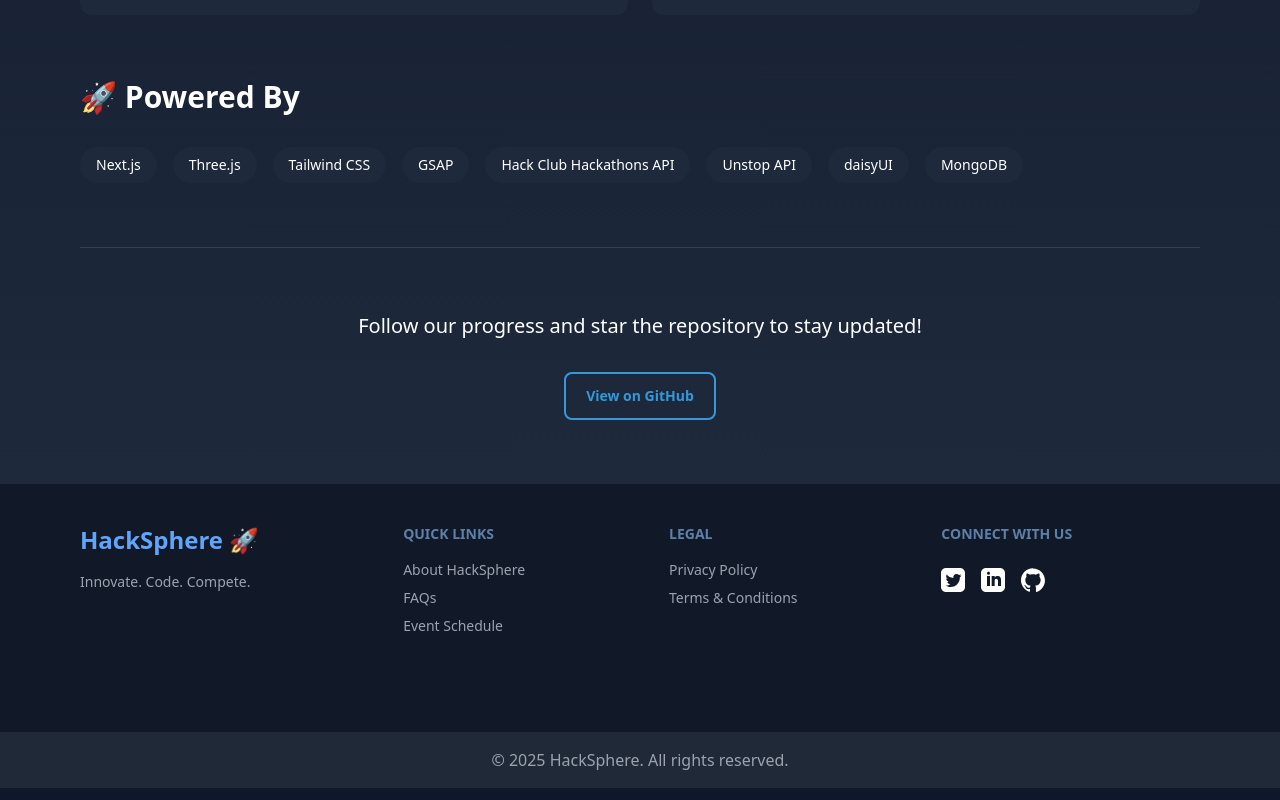
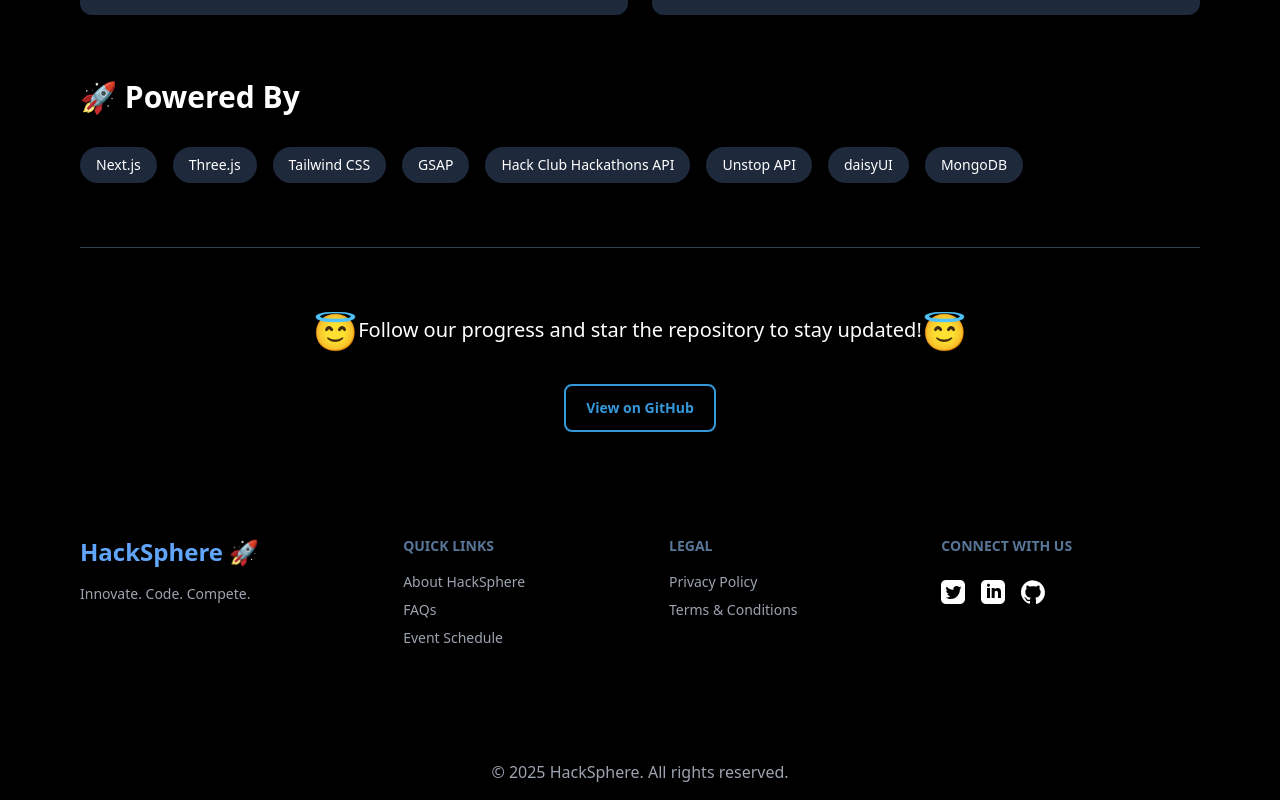
Before and after one commit to sanskar-775/HackSphere, a Next.js app: page /Aboutus in a window 1280 px wide. Shown: the part 971-1771 px from the top of the page. Built offline with nearby package versions, Linux system fonts and the light colour scheme; no server answers.

Commit message:
Dark UI and some miniscule UI changes

```diff
--- a/src/containers/Footer.js
+++ b/src/containers/Footer.js
@@ -2,8 +2,8 @@
 
 function Footer() {
     return (
-        <div>
-            <div className="bg-gray-900 flex justify-center text-white">
+        <div data-theme="black">
+            <div className=" flex justify-center text-white">
                 <footer className="footer pt-10 pb-24 px-4 max-w-6xl text-base-content">
                     <div>
                         <p className="font-bold text-2xl text-blue-400">HackSphere 🚀</p>
@@ -42,7 +42,7 @@
                     </div>
                 </footer>
             </div>
-            <div className="p-4 flex justify-center bg-gray-800">
+            <div className="p-4 flex justify-center">
                 <div className="max-w-5xl text-gray-400">
                     <p>© {new Date().getFullYear()} HackSphere. All rights reserved.</p>
                 </div>
--- a/src/containers/Layout.js
+++ b/src/containers/Layout.js
@@ -26,7 +26,7 @@
 
   return (
     <>
-    <div data-theme="night">
+    <div data-theme="black">
       <Head>
         <meta name="viewport" content="width=device-width, initial-scale=1" />
         <meta property="og:image" content="/cover-pic.png" />
--- a/src/containers/Navlinks.js
+++ b/src/containers/Navlinks.js
@@ -24,11 +24,27 @@
     }
   };
 
+  const handleHostClick = (e) => {
+    if (!session) {
+      e.preventDefault();
+      // In your handleEventsClick function
+toast.error('Please login to Host an event!', {
+    position: "bottom-right",
+    autoClose: 2000,
+    hideProgressBar: false,
+    closeOnClick: true,
+    pauseOnHover: true,
+    style: {
+      borderLeft: '3px solid #ef4444' // Red-500
+    },
+  });
+    }
+  };
   return (
     <>
       <li className="mr-2"><Link
           href="/Host"
-          onClick={handleEventsClick}
+          onClick={handleHostClick}
           className={!session ? 'cursor-not-allowed' : ''}
         >
           Host
--- a/src/pages/Aboutus.js
+++ b/src/pages/Aboutus.js
@@ -3,7 +3,7 @@
 
 export default function AboutPage() {
   return (
-    <div className="min-h-screen bg-gradient-to-b from-slate-900 to-slate-800 text-white">
+    <div className="min-h-screen bg-gradient-to-b  text-white" data-theme="black">
       <div className="max-w-6xl mx-auto px-4 py-16">
         {/* Hero Section */}
         <div className="text-center mb-16">
@@ -70,7 +70,19 @@
 
         {/* CTA */}
         <div className="text-center border-t border-slate-700 pt-16">
-          <p className="text-xl mb-8">Follow our progress and star the repository to stay updated!</p>
+          <p className="text-xl mb-8">
+            <label className="swap swap-flip text-4xl text-ellipsis align-middle text-center">
+            <input type="checkbox" />
+            <div className="swap-on">😈</div>
+            <div className="swap-off">😇</div>
+            </label>
+            Follow our progress and star the repository to stay updated!
+            <label className="swap swap-flip text-4xl text-ellipsis align-middle text-center">
+            <input type="checkbox" />
+            <div className="swap-on">😈</div>
+            <div className="swap-off">😇</div>
+            </label>
+          </p>
           <Link href="https://github.com/sanskar-775/HackSphere" target='_blank' className="btn btn-outline px-8 py-3 rounded-lg font-semibold transition-colors">
             View on GitHub
           </Link>
--- a/tailwind.config.js
+++ b/tailwind.config.js
@@ -13,6 +13,6 @@
   },
   plugins: [require("@tailwindcss/typography"), require("daisyui")],
   daisyui: {
-    themes: ["night"],
+    themes: ["black"],
   },
 }
```
Also changed, not shown: 1 other file (tests, documents, lock files or other folders).
